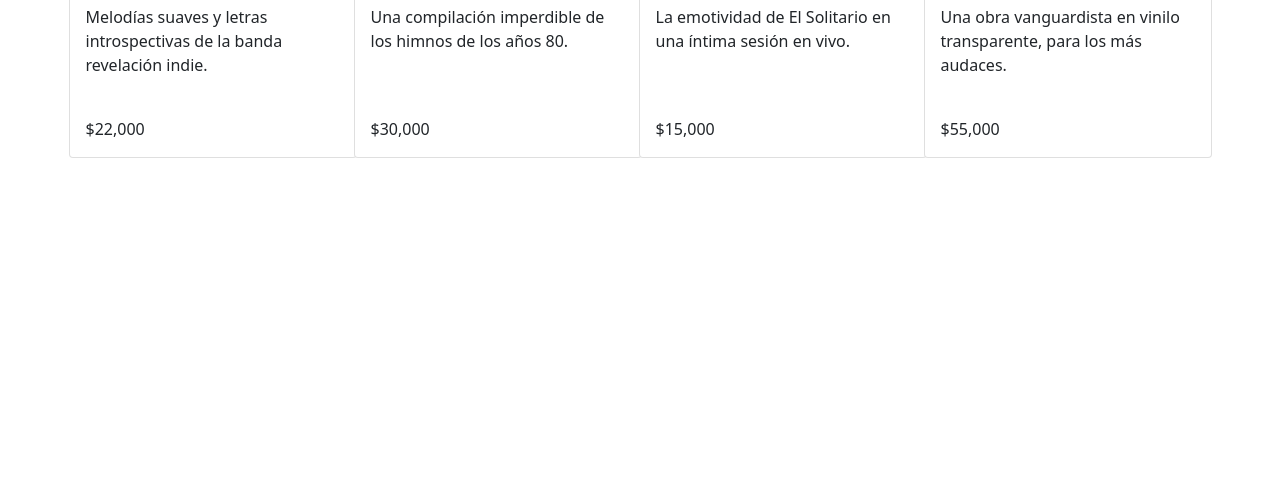
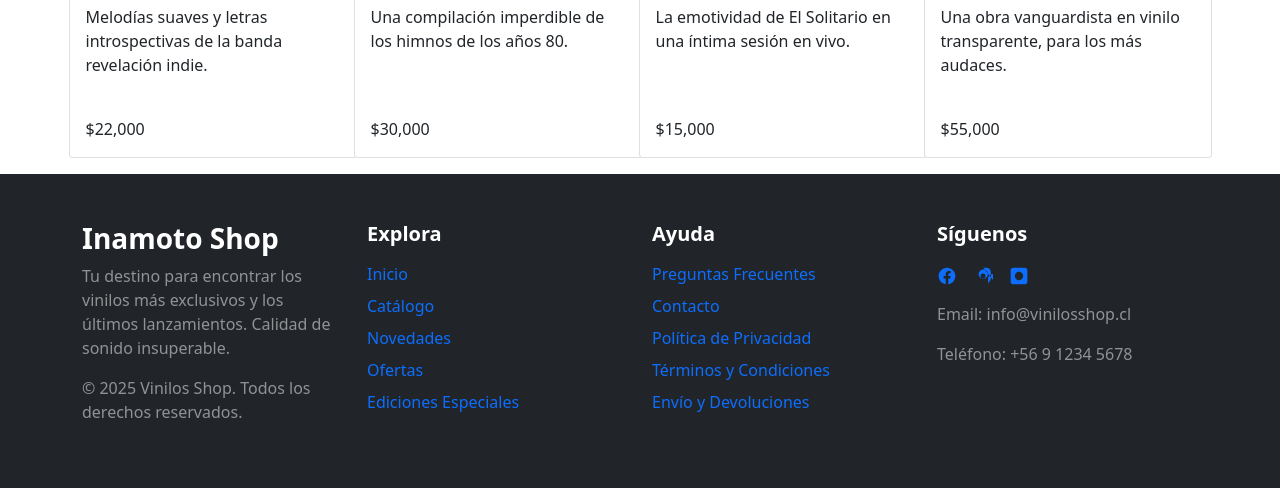
Before and after one commit to GIODIROSA/eva1-frontend-inamoto, a plain HTML site: page index.html in a window 1280 px wide. Shown: the part 1327-1815 px from the top of the page. Before the commit the page ends 1501 px from the top, so only its background shows below. Drawn offline with nearby package versions, Linux system fonts and the light colour scheme; files that its build step writes are made by us from their sources; files whose address does not match are found by name.

Commit message:
[ADD] se añade el footer

```diff
--- a/index.html
+++ b/index.html
@@ -84,7 +84,7 @@
                 <source type="image/webp" srcset="" alt="comprar rlive" />
                 <!-- MOBILE -->
                 <img
-                  src="./img/mobile-noticia-actualizada.png"
+                  src="./asset/img/banner-01.jpg"
                   alt="comprar rlive"
                 />
               </picture>
@@ -109,7 +109,7 @@
                 <source type="image/webp" srcset="" alt="comprar rlive" />
                 <!-- MOBILE -->
                 <img
-                  src="./img/mobile-noticia-actualizada.png"
+                  src="./asset/img/banner-02.jpg"
                   alt="comprar rlive"
                 />
               </picture>
@@ -134,7 +134,7 @@
                 <source type="image/webp" srcset="" alt="comprar rlive" />
                 <!-- MOBILE -->
                 <img
-                  src="./img/mobile-noticia-actualizada.png"
+                  src="./asset/img/banner-03.png"
                   alt="comprar rlive"
                 />
               </picture>
@@ -167,6 +167,79 @@
     </template>
     <!-- TEMPLATE DE CARD -->
 
+
+    <!-- INICIO DEL FOOTER -->
+  <footer class="bg-dark text-white-50 py-5 mt-auto">
+        <div class="container">
+            <div class="row g-4 text-center text-md-start">
+
+                <!-- Columna 1: Logo y Descripción Corta -->
+                <div class="col-12 col-md-3 d-flex flex-column align-items-center align-items-md-start">
+                    <a href="#" class="text-white text-decoration-none h3 fw-bold mb-2">
+                        Inamoto <span class="logo-shop-color">Shop</span>
+                    </a>
+                    <p class="text-sm footer-text-muted mb-3">
+                        Tu destino para encontrar los vinilos más exclusivos y los últimos lanzamientos. Calidad de sonido insuperable.
+                    </p>
+                    <p class="text-sm footer-text-muted">&copy; 2025 Vinilos Shop. Todos los derechos reservados.</p>
+                </div>
+
+                <!-- Columna 2: Navegación -->
+                <div class="col-12 col-md-3">
+                    <h5 class="text-white fw-bold mb-3">Explora</h5>
+                    <ul class="list-unstyled mb-0">
+                        <li class="mb-2"><a href="#" class="footer-link text-decoration-none">Inicio</a></li>
+                        <li class="mb-2"><a href="#" class="footer-link text-decoration-none">Catálogo</a></li>
+                        <li class="mb-2"><a href="#" class="footer-link text-decoration-none">Novedades</a></li>
+                        <li class="mb-2"><a href="#" class="footer-link text-decoration-none">Ofertas</a></li>
+                        <li class="mb-2"><a href="#" class="footer-link text-decoration-none">Ediciones Especiales</a></li>
+                    </ul>
+                </div>
+
+                <!-- Columna 3: Ayuda y Soporte -->
+                <div class="col-12 col-md-3">
+                    <h5 class="text-white fw-bold mb-3">Ayuda</h5>
+                    <ul class="list-unstyled mb-0">
+                        <li class="mb-2"><a href="#" class="footer-link text-decoration-none">Preguntas Frecuentes</a></li>
+                        <li class="mb-2"><a href="#" class="footer-link text-decoration-none">Contacto</a></li>
+                        <li class="mb-2"><a href="#" class="footer-link text-decoration-none">Política de Privacidad</a></li>
+                        <li class="mb-2"><a href="#" class="footer-link text-decoration-none">Términos y Condiciones</a></li>
+                        <li class="mb-2"><a href="#" class="footer-link text-decoration-none">Envío y Devoluciones</a></li>
+                    </ul>
+                </div>
+
+                <!-- Columna 4: Síguenos y Contacto -->
+                <div class="col-12 col-md-3 d-flex flex-column align-items-center align-items-md-start">
+                    <h5 class="text-white fw-bold mb-3">Síguenos</h5>
+                    <div class="d-flex justify-content-center justify-content-md-start mb-3" style="gap: 1rem;">
+                        <a href="#" class="social-icon">
+                            <!-- SVG para Facebook -->
+                            <svg class="w-5 h-5" fill="currentColor" viewBox="0 0 24 24" aria-hidden="true" width="20" height="20">
+                                <path fill-rule="evenodd" d="M22 12c0-5.523-4.477-10-10-10S2 6.477 2 12c0 4.991 3.657 9.128 8.438 9.878v-6.987h-2.54V12h2.54V9.797c0-2.506 1.492-3.89 3.777-3.89 1.094 0 2.238.195 2.238.195v2.46h-1.26c-1.243 0-1.63.771-1.63 1.562V12h2.773l-.443 2.89h-2.33V22C18.343 21.128 22 16.991 22 12z" clip-rule="evenodd" />
+                            </svg>
+                        </a>
+                        <a href="#" class="social-icon">
+                            <!-- SVG para Instagram -->
+                            <svg class="w-5 h-5" fill="currentColor" viewBox="0 0 24 24" aria-hidden="true" width="20" height="20">
+                                <path fill-rule="evenodd" d="M12.315 2c2.43 0 2.715.01 3.656.049 1.052.059 1.745.222 2.227.465.65.32 1.15.744 1.583 1.177.433.433.857.934 1.177 1.584.243.482.406 1.175.465 2.227.038.94.049 1.225.049 3.656s-.01 2.715-.049 3.656c-.059 1.052-.222 1.745-.465 2.227-.32.65-.744 1.15-1.177 1.583-.433.433-.857.934-1.177 1.584-.243.482-.406 1.175-.465 2.227-.038.94-.049-1.225-.049-3.656s.01-2.715.049-3.656c.059-1.052.222-1.745.465-2.227.32-.65.744-1.15 1.177-1.583.433-.433.934-.857 1.584-1.177.482-.243 1.175-.406 2.227-.465.94-.038 1.225-.049 3.656-.049s2.715-.01 3.656-.049c1.052-.059 1.633-.207 1.99-.39.427-.214.725-.48.99-.745.265-.265.531-.563.745-.99.183-.357.342.94.39 1.99.047 1.122.059 1.48.059 4.36s-.012 3.238-.059 4.36c-.048 1.05-.207 1.633-.39 1.99-.214.427-.48.725-.745.99-.265.265-.563-.531-.99-.745-.357-.183-.94-.342-1.99-.39-1.122-.047-1.48-.059-4.36-.059zm0 2.215a5.585 5.585 0 100 11.17 5.585 5.585 0 000-11.17zM12 9a3 3 0 110 6 3 3 0 010-6z" clip-rule="evenodd" />
+                            </svg>
+                        </a>
+                        <a href="#" class="social-icon">
+                            <!-- SVG para Twitter (X) -->
+                            <svg class="w-5 h-5" fill="currentColor" viewBox="0 0 24 24" aria-hidden="true" width="20" height="20">
+                                <path d="M18.9 2H5.1C3.4 2 2 3.4 2 5.1v13.8C2 20.6 3.4 22 5.1 22h13.8c1.7 0 3.1-1.4 3.1-3.1V5.1C22 3.4 20.6 2 18.9 2zM19 8c-.6 0-1.2.2-1.6.6-.4.4-.6 1-.6 1.6s.2 1.2.6 1.6c.4.4 1 .6 1.6.6s1.2-.2 1.6-.6c.4-.4.6-1 .6-1.6s-.2-1.2-.6-1.6c-.4-.4-1-.6-1.6-.6zM12 17c-2.8 0-5-2.2-5-5s2.2-5 5-5 5 2.2 5 5-2.2 5-5 5z"/>
+                            </svg>
+                        </a>
+                    </div>
+                    <p class="text-sm footer-text-muted">Email: info@vinilosshop.cl</p>
+                    <p class="text-sm footer-text-muted">Teléfono: +56 9 1234 5678</p>
+                </div>
+
+            </div>
+        </div>
+    </footer>
+    <!-- FINAL DEL FOOTER -->
+
     <script src="/js/main.js" type="module"></script>
     <script
       src="https://cdn.jsdelivr.net/npm/bootstrap@5.0.0/dist/js/bootstrap.bundle.min.js"
--- a/style.css
+++ b/style.css
@@ -19,3 +19,6 @@ grid-template-columns: repeat(auto-fill, minmax(15rem, 1fr));
 .inamoto-card-text-height {
   height: 96px;
 }
+
+
+/* FOOTER */
```
